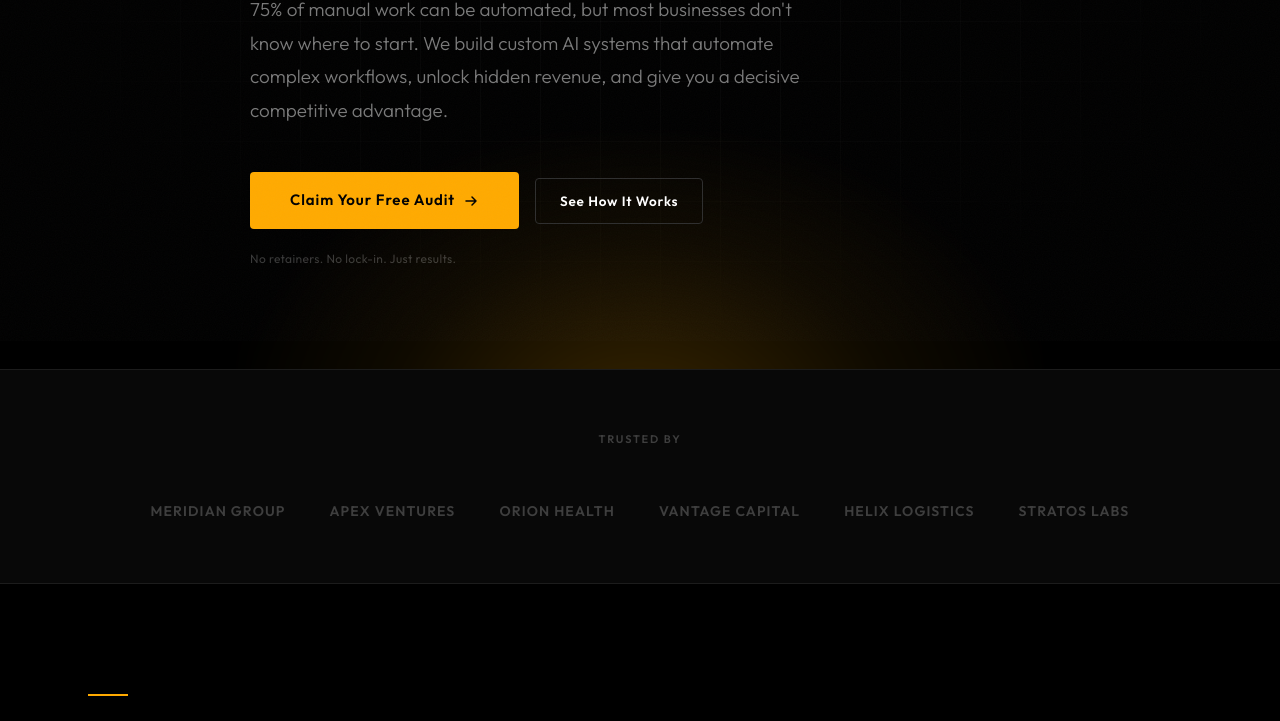
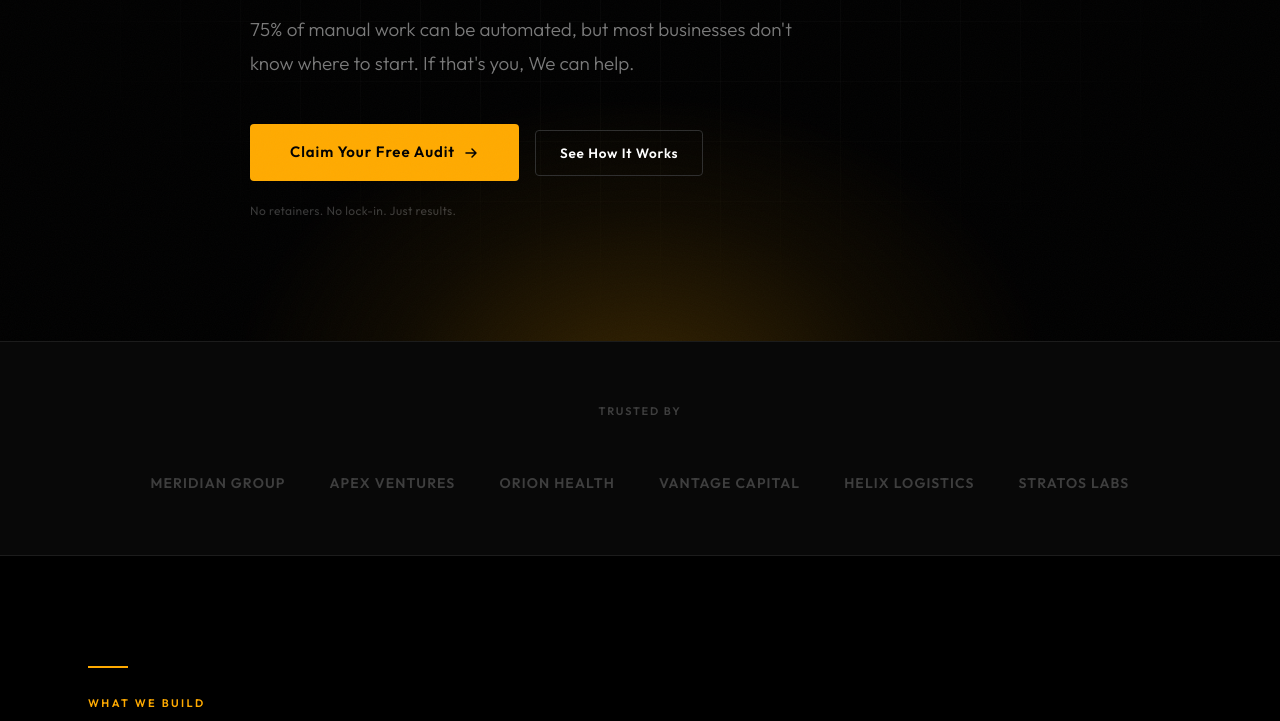
Before and after one commit to xmusai/octopus-ai-website, a website: page index.html in a window 1280 px wide. Shown: the part 459-1180 px from the top of the page. Drawn offline with nearby package versions, Linux system fonts and the light colour scheme; a web font is replaced by a local one.

Commit message:
fix: shorten hero subtitle copy

```diff
--- a/index.html
+++ b/index.html
@@ -1388,9 +1388,8 @@
         </h1>
 
         <p class="hero-sub">
-          75% of manual work can be automated, but most businesses don't know where to start. We build custom AI systems
-          that automate complex workflows, unlock hidden revenue,
-          and give you a decisive competitive advantage.
+          75% of manual work can be automated, but most businesses don't know where to start.
+          If that's you, We can help.
 
         </p>
 
```
